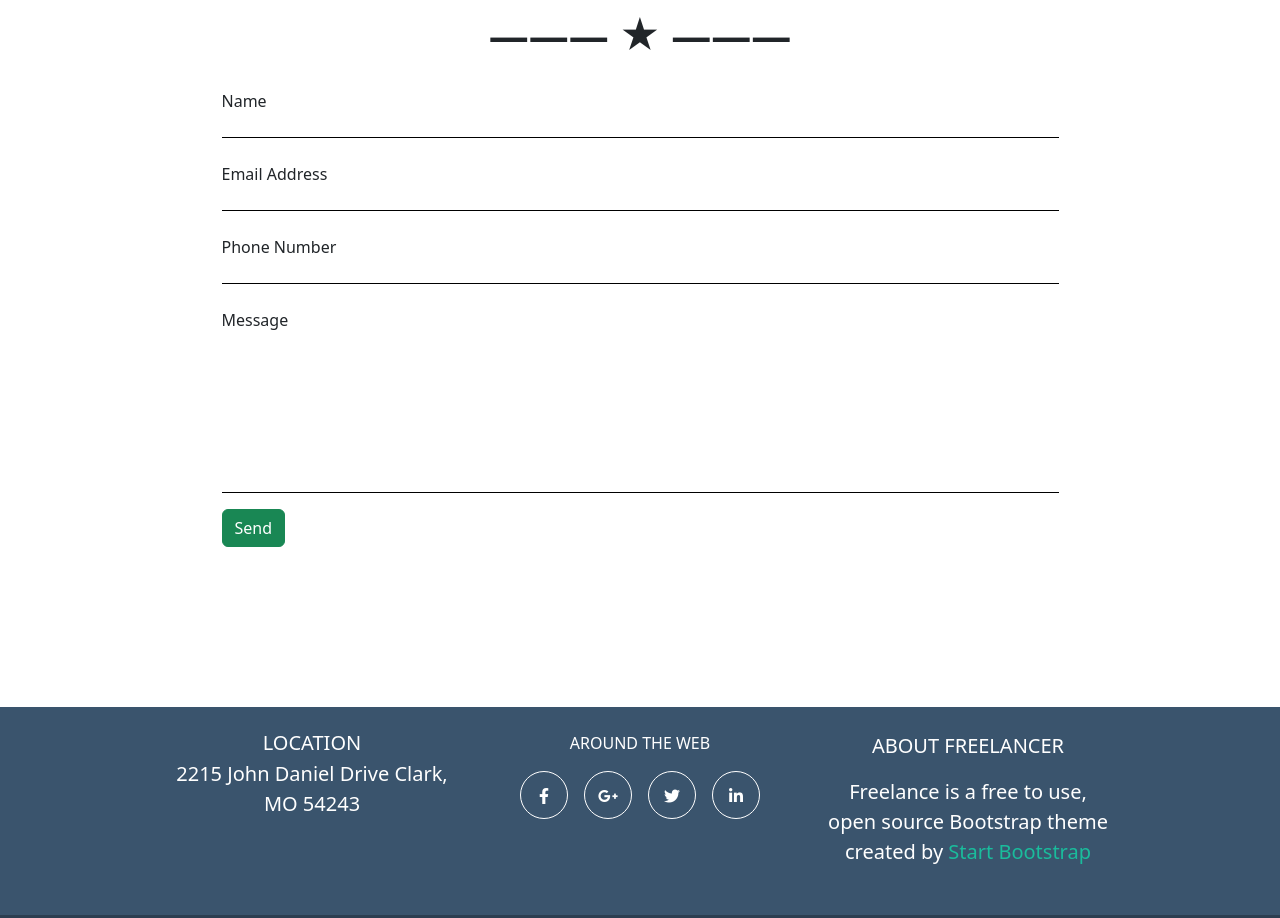
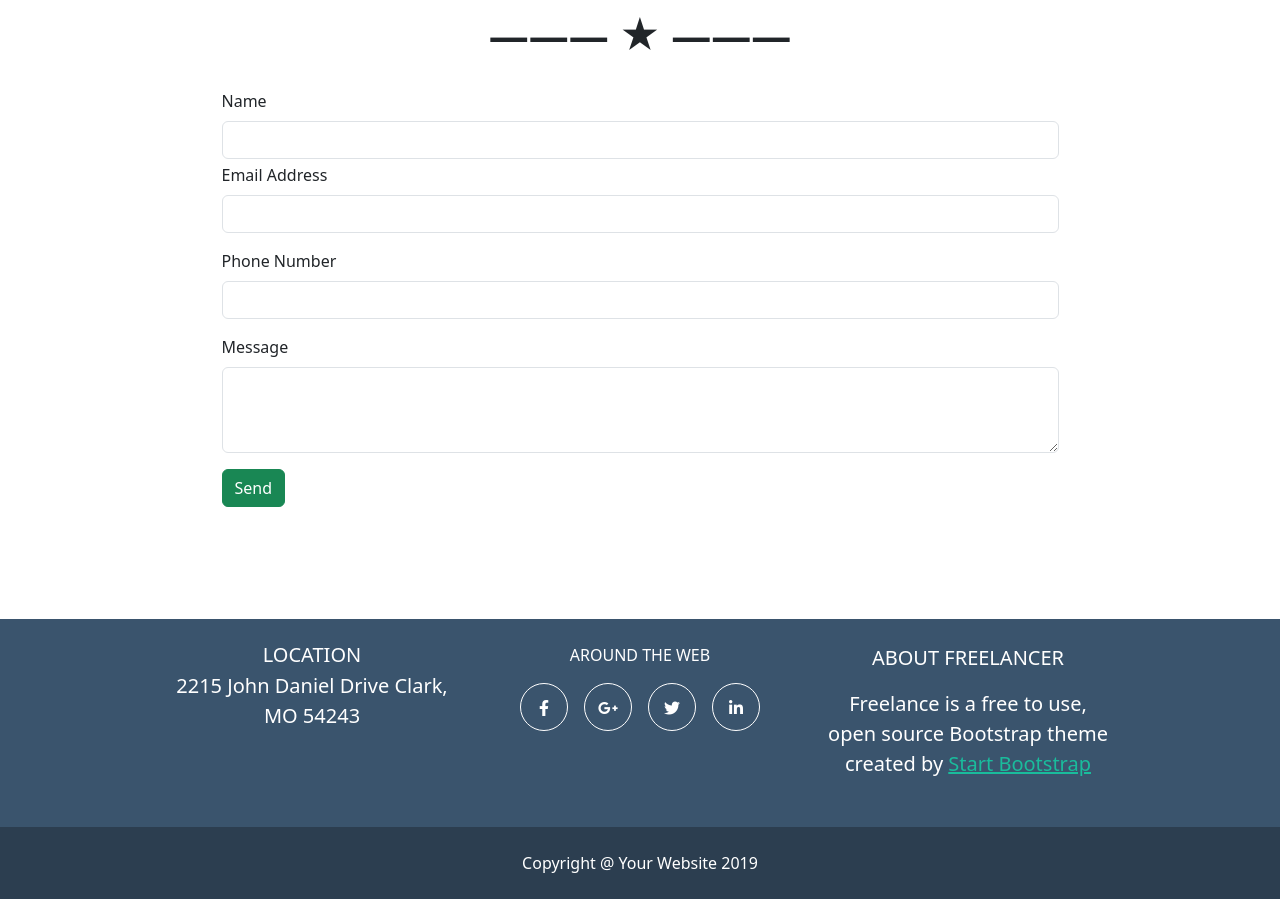
Before and after one commit to StefanoGalandrini/html-css-bootstrap-freelancer, a plain HTML site: page index.html in a window 1280 px wide. Shown: the part 2583-3501 px from the top of the page. Drawn offline with nearby package versions, Linux system fonts and the light colour scheme.

Commit message:
Add form in section "contacts"

```diff
--- a/index.html
+++ b/index.html
@@ -152,18 +152,26 @@
             <div class="col-md-12 text-center pb-2 fs-1 fw-bold">&#8213;&#8213;&#8213; &#9733; &#8213;&#8213;&#8213;
         </div>
             <div class="text w-75 mx-auto py-3 py-md-3">
-                <div class="row">
-                    <div class="col-12">
-                        <p class="pb-4 mb-4">Name</p>
-                        <p class="pb-4 mb-4">Email Address</p>
-                        <p class="pb-4 mb-4">Phone Number</p>
-                        <p class="space">Message</p>
+                <form>
+                    <div class="mb-1">
+                        <label for="full_name" class="form-label">Name</label>
+                        <input type="text" class="form-control" id="full_name">
                     </div>
-                    <div class="col-1">
-                        <button type="button" class="btn btn-success">Send</button>
-                        <div class="p-2 p-md-4"></div>
+                    <div class="mb-3">
+                        <label for="email" class="form-label">Email Address</label>
+                        <input type="email" class="form-control" id="exampleInputEmail1">
                     </div>
-                </div>
+
+                    <div class="mb-3">
+                        <label for="phone" class="form-label">Phone Number</label>
+                        <input type="number" class="form-control" id="phone">
+                    </div>
+                    <div class="mb-3">
+                        <label for="message" class="form-label">Message</label>
+                        <textarea class="form-control" id="message" rows="3"></textarea>
+                    </div>
+                    <button type="submit" class="btn btn-success">Send</button>
+                </form>
             </div>
         </div>
     </section>
@@ -196,9 +204,7 @@
 
                 <div class="col-12 col-md-4 text-center fs-5 fs-md-2">
                     <p class="text-uppercase mt-5 mt-md-0">about freelancer</p>
-                    <p class="mb-5">Freelance is a free to use, open source Bootstrap theme created by <span
-                            class="accent">Start
-                            Bootstrap</span></p>
+                    <p class="mb-5">Freelance is a free to use, open source Bootstrap theme created by <a class="accent">Start Bootstrap</a></p>
                 </div>
             </div>
         </div>
```
